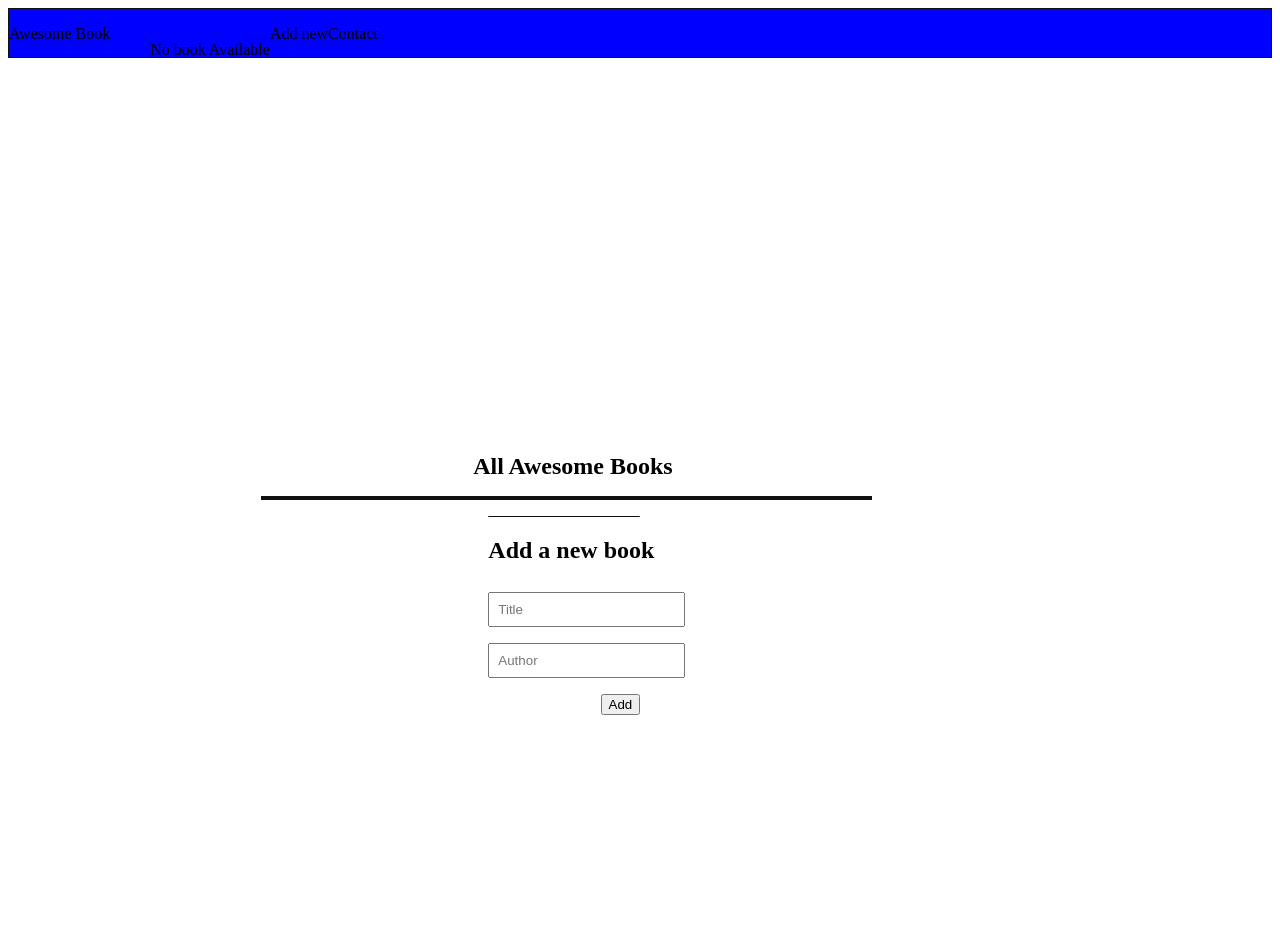
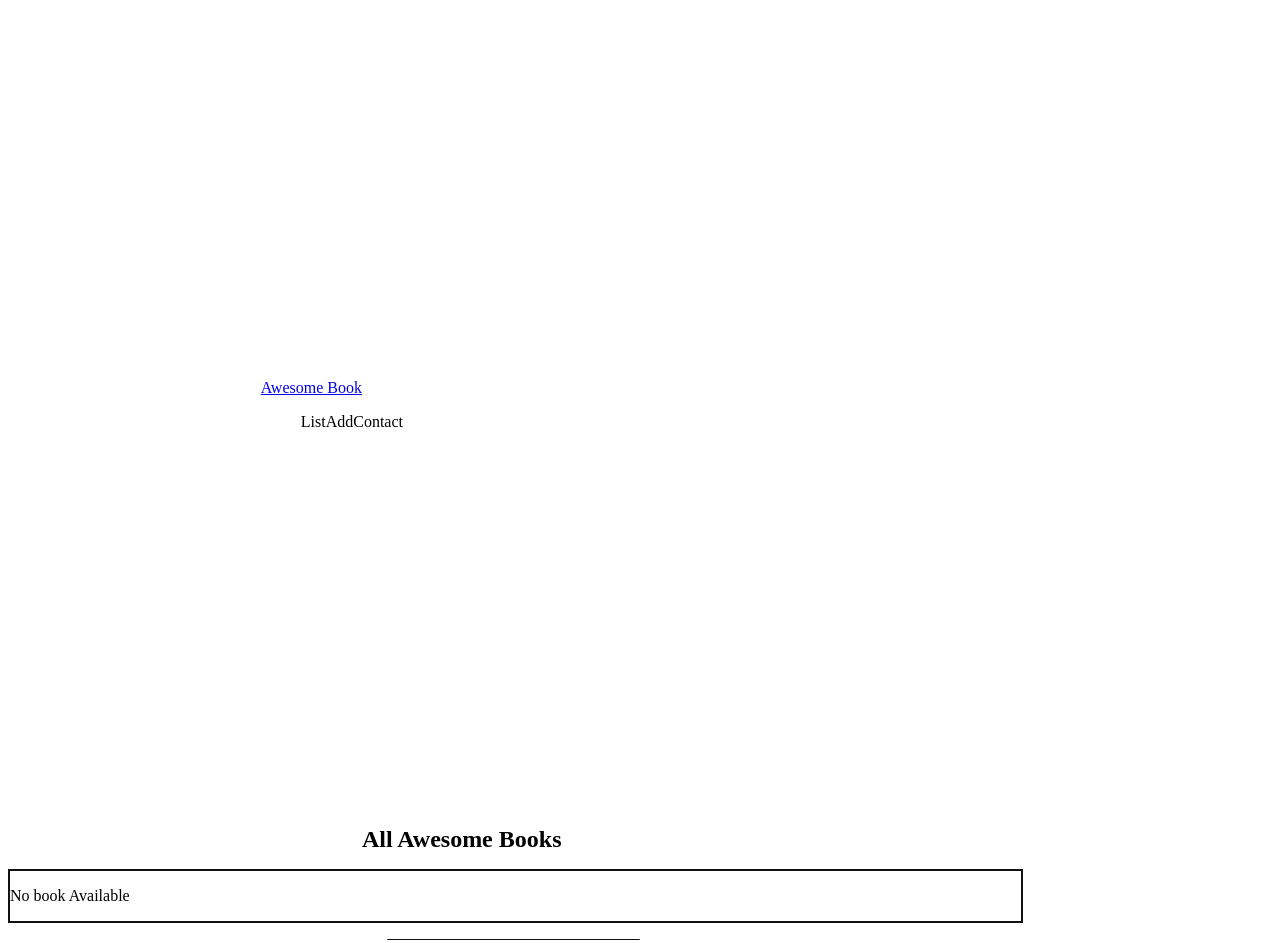
Before and after one commit to worashf/Awesome-book-class, a website with bundled scripts: page index.html in a window 1280 px wide. Shown: the top 943 px of the page. Built offline with nearby package versions, Linux system fonts and the light colour scheme.

Commit message:
add header

```diff
--- a/index.html
+++ b/index.html
@@ -9,22 +9,24 @@
 
 </head>
 <body>
-    <header class="header">
-        <div class="logo"><p>Awesome Book</p></div>
+    <header>
+        <div class="container">
+            <a href="#"  class="logo">
+             Awesome Book
+            </a>
             <nav>
                 <ul class="nav">
-                <li class="nav-item" id="book-list">List</li>
-                <li class="nav-item" id="add-book">Add new </li>
-                <li class="nav-item" id="contact">Contact</li>
+                    <li><a id="list-book" class="nav-link">List</a></li>
+                    <li><a id="new-book" class="nav-link" >Add</a></li>
+                    <li><a id="contact" class="nav-link" >Contact</a></li>
                 </ul>
             </nav>
-
+        </div>
     </header>
-<main>
-        <div class="container">
 
 
-            <section class="book-wrapper">
+
+            <section class="wrapper">
                 <h1 class="title">All Awesome Books</h1>
                 <div class="book-list" id="book-list">
 
@@ -40,8 +42,10 @@
                         <input type="submit" class="add-btn" value="Add" id="add-btn">
                     </form>
                 </section>
-        </div>
-    </main>
+
+
+
+
     <script src="script.js" type="module"></script>
 </body>
 </html>
```
Lines whose indentation alone changed are shown as unchanged.
